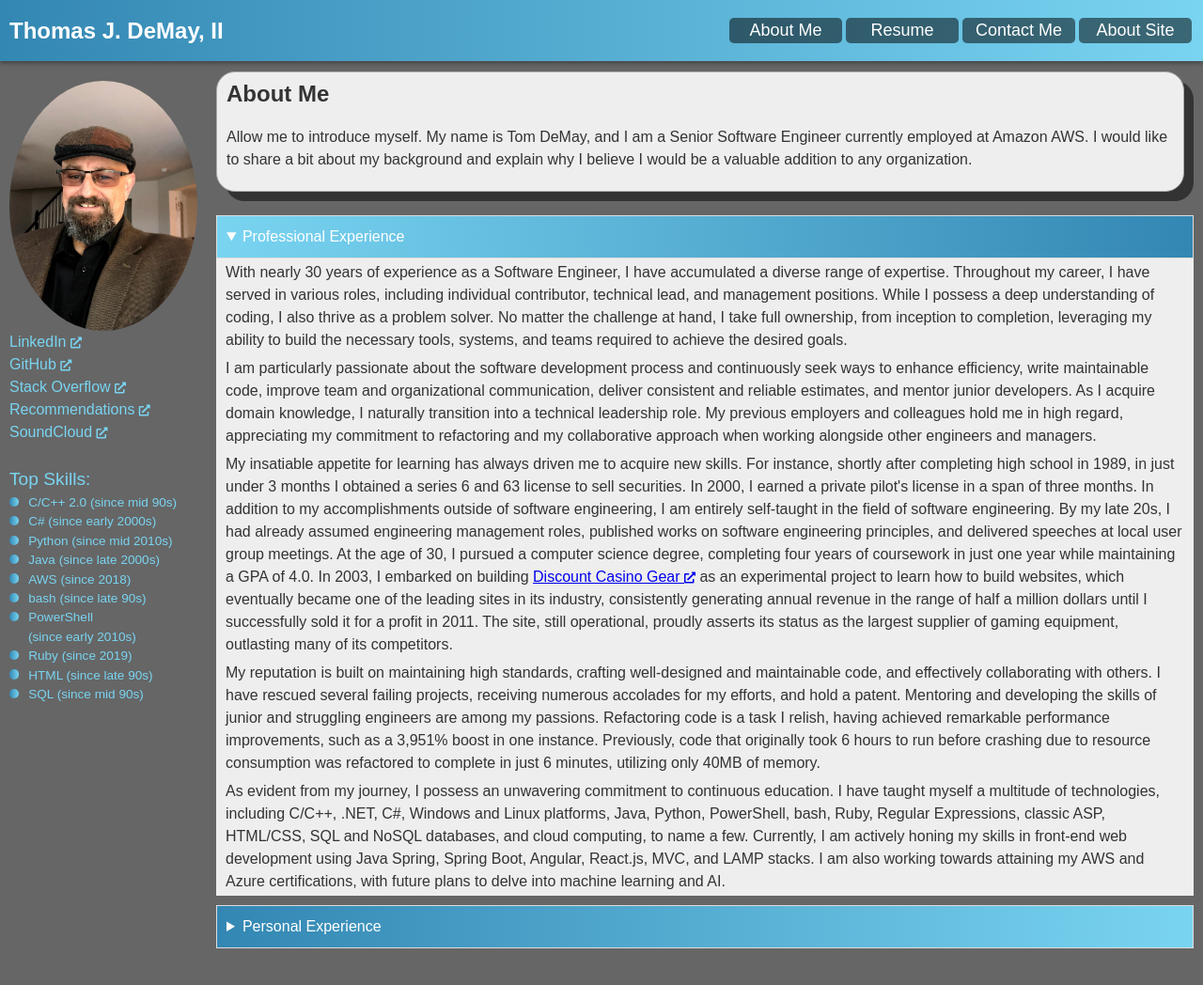
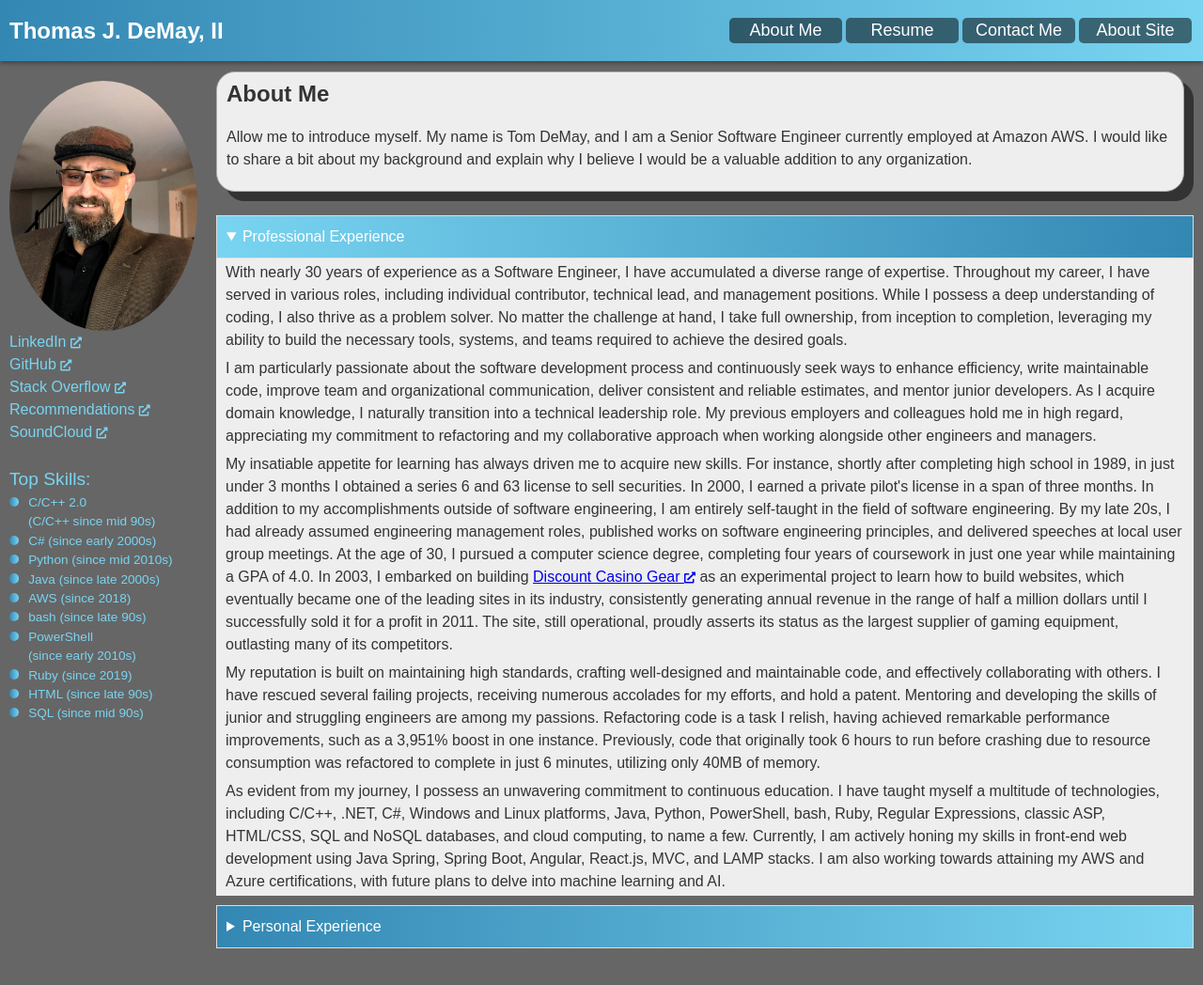
Before and after one commit to tomdemay/tomdemaypro, a Jekyll site: the page built from index.html, in a window 1280 px wide. Shown: the top 1048 px of the page at 94% size. Built offline with Jekyll 4.4.1, drawn with Linux system fonts in a browser that asks for light colours.

Commit message:
Clarify C/C++ experience

```diff
--- a/_includes/sitelayout/leftpane.html
+++ b/_includes/sitelayout/leftpane.html
@@ -9,7 +9,7 @@
         <br><br>
         <h3>Top Skills:</h3>
         <ul>
-            <li><a href="#professionalskills">C/C++ 2.0 (since mid 90s)</a></li>
+            <li><a href="#professionalskills">C/C++ 2.0<br>(C/C++ since mid 90s)</a></li>
             <li><a href="#professionalskills">C# (since early 2000s)</a></li>
             <li><a href="#professionalskills">Python (since mid 2010s)</a></li>
             <li><a href="#professionalskills">Java (since late 2000s)</a></li>
```
